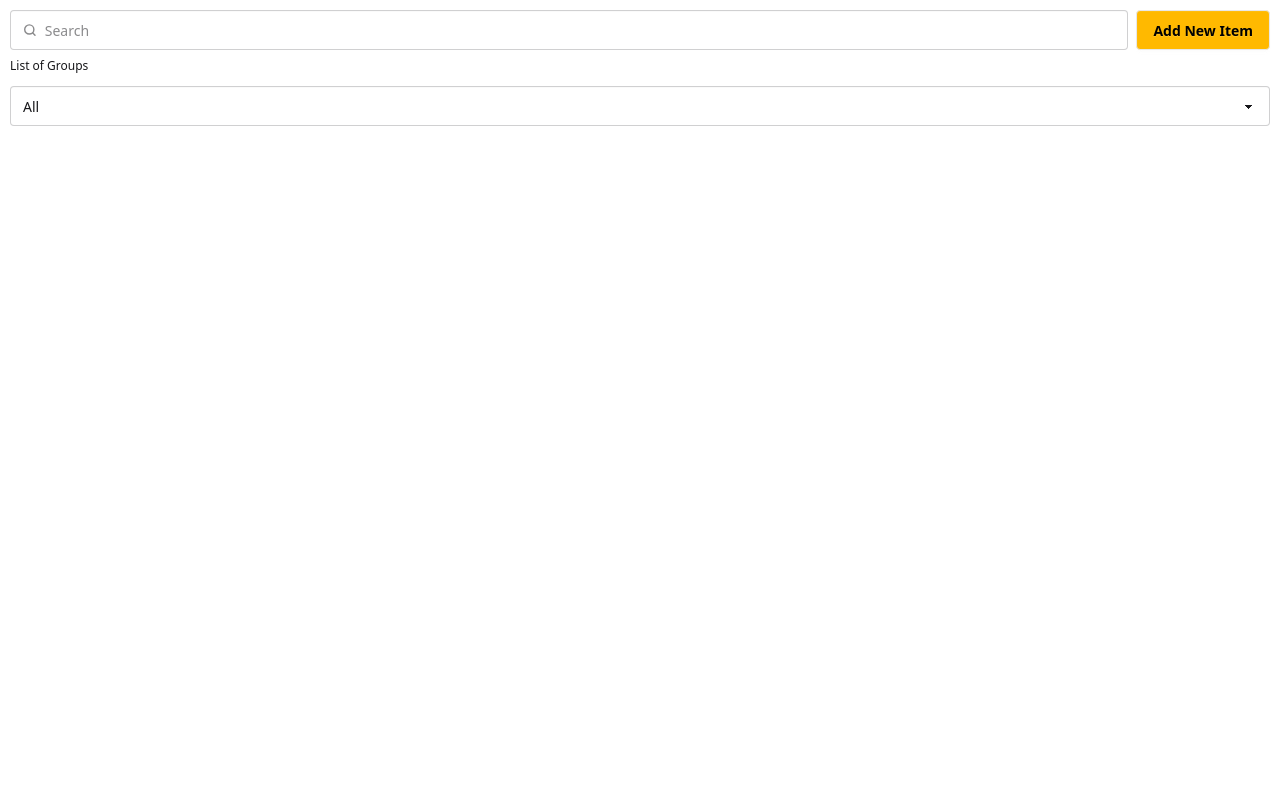
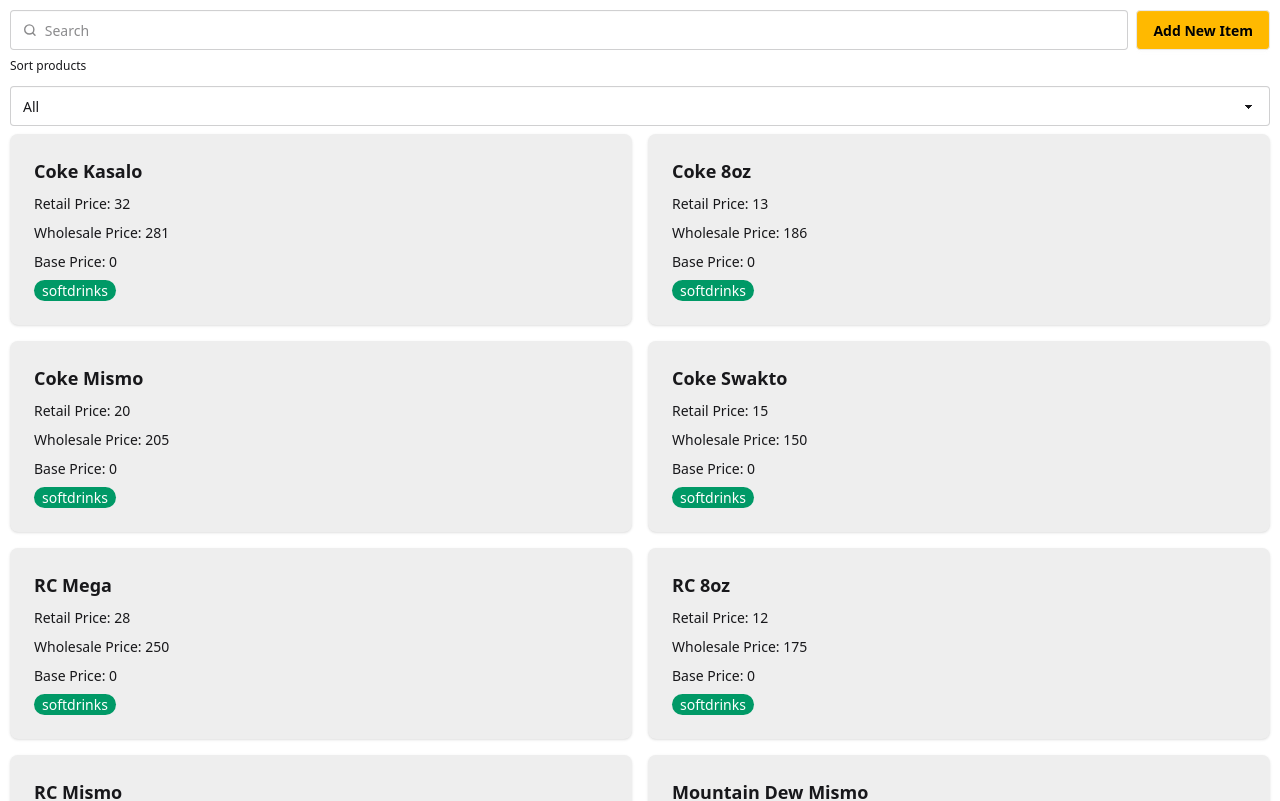
Before and after one commit to cgarave/reactv19-project, a React (Vite) app: page / in a window 1280 px wide. Shown: the top 801 px of the page. Built offline with nearby package versions, Linux system fonts and the light colour scheme.

Commit message:
added modal features and dummy data

```diff
--- a/src/App.jsx
+++ b/src/App.jsx
@@ -7,7 +7,7 @@
 
 export default function App () {
   const [items, setItems] = useState([]); // this will handle the item details coming from modal
-  const [groupName, setGroupName] = useState('');
+  const [groupName, setGroupName] = useState('all');
 
   return (
     <>
@@ -15,8 +15,8 @@
         <Searchbar />
         <Modal items={items} setItems={setItems} groupName={groupName} setGroupName={setGroupName} />
       </div>
-      <Dropdown setGroupName={setGroupName} dropdownName={'List of Groups'}/>
-      <ItemsContainer items={items}/>
+      <Dropdown groupName={groupName} setGroupName={setGroupName} dropdownName={'Sort products'}/>
+      <ItemsContainer items={items} setItems={setItems}/>
     </>
   )
 }
--- a/src/Dropdown.jsx
+++ b/src/Dropdown.jsx
@@ -1,11 +1,8 @@
 const Dropdown = ({ setGroupName, dropdownName }) => {
-    const selectedGroup = (e) => {
-        setGroupName(e.target.value);
-    }
     return (
         <div>
             <legend className="fieldset-legend font-medium text-xs">{dropdownName}</legend>
-            <select className="select mt-2 w-full outline-0" required={true} onChange={selectedGroup}>
+            <select className="select mt-2 w-full outline-0" onChange={(e) => setGroupName(e.target.value)}>
                 <option value={'all'}>All</option>
                 <option value={'softdrinks'}>Softdrinks</option>
                 <option value={'liquor'}>Liquor</option>
--- a/src/ItemCard.jsx
+++ b/src/ItemCard.jsx
@@ -6,7 +6,7 @@
                 <p>Retail Price: {retailPrice}</p>
                 <p>Wholesale Price: {wholesalePrice}</p>
                 <p>Base Price: {basePrice}</p>
-                <h4 className="px-2 bg-sky-500 rounded-xl w-fit" >{groupName}</h4>
+                <h4 className="px-2 bg-emerald-600 rounded-full w-fit text-white">{groupName}</h4>
             </div>
         </div>
     )
--- a/src/ItemsContainer.jsx
+++ b/src/ItemsContainer.jsx
@@ -1,11 +1,29 @@
 import ItemCard from './ItemCard'
+import { dummyData } from './assets/items.jsx'
 
 const ItemsContainer = ({ items }) => {
   return (
     <div className='grid grid-cols-2 gap-4 mt-2'>
+        {dummyData.map((data) => {
+            return (
+                <ItemCard
+                  groupName={data.groupName}
+                  itemName={data.itemName}
+                  retailPrice={data.retailPrice}
+                  wholesalePrice={data.wholesalePrice}
+                  basePrice={data.basePrice}
+                  key={data.id}/>
+            )
+        })}
         {items.map((item) => {
             return (
-                <ItemCard groupName={item.groupName} itemName={item.itemName} retailPrice={item.retailPrice} wholesalePrice={item.wholesalePrice} basePrice={item.basePrice} key={item.id}/>
+                <ItemCard
+                  groupName={item.groupName}
+                  itemName={item.itemName}
+                  retailPrice={item.retailPrice}
+                  wholesalePrice={item.wholesalePrice}
+                  basePrice={item.basePrice}
+                  key={item.id}/>
             )
         })}
     </div>
--- a/src/Modal.jsx
+++ b/src/Modal.jsx
@@ -1,4 +1,4 @@
-import { useState } from "react"
+import { useState, useRef } from "react"
 import Dropdown from "./Dropdown"
 
 const Modal = ({ items, setItems, groupName, setGroupName }) => {
@@ -21,8 +21,19 @@
         setBasePrice(e.target.value);
     }
 
+    const modalRef = useRef(null);
+
+    let savedItems = []
+    if(items.length > 0) {
+        for(let i = 0; i < items.length; i++){
+            savedItems = [...savedItems, items[i].itemName]
+        }
+    }
+
     function addItem() {
-        if(itemName !== '') {
+        console.log(savedItems);
+
+        if(itemName !== '' && !savedItems.includes(itemName)) {
             setItems([...items, {
                 groupName: groupName,
                 itemName: itemName,
@@ -31,12 +42,17 @@
                 basePrice: basePrice,
                 id: crypto.randomUUID(),
             }])
+
+            setItemName('');
+            setRetailPrice(0);
+            setWholesalePrice(0);
+            setBasePrice(0);
+            modalRef.current.click(); // closes the modal
+        } else if (savedItems.includes(itemName)) {
+            console.log('item is already added');
         }
-        setItemName('')
-        setRetailPrice(0)
-        setWholesalePrice(0)
-        setBasePrice(0)
     }
+
     return (
         <>
             <button className="btn bg-amber-400 text-black" onClick={() => document.getElementById('my_modal_3').showModal()}>Add New Item</button>
@@ -44,11 +60,11 @@
                 <div className="modal-box">
                     <form method="dialog">
                         {/* if there is a button in form, it will close the modal */}
-                        <button className="btn btn-sm btn-circle btn-ghost absolute right-2 top-2">✕</button>
+                        <button className="btn btn-sm btn-circle btn-ghost absolute right-2 top-2" ref={modalRef}>✕</button>
                     </form>
                     <h3 className="font-bold text-lg">Add Item</h3>
                     <div className="my-2">
-                        <Dropdown setGroupName={setGroupName} dropdownName={'Group'}/>
+                        <Dropdown groupName={groupName} setGroupName={setGroupName} dropdownName={'Group'}/>
                         <fieldset className="fieldset">
                             <legend className="fieldset-legend font-medium">Item Name</legend>
                             <input type="text" className="input w-full" placeholder="Type here" onChange={itemNameInput} value={itemName}/>
--- /dev/null
+++ b/src/assets/items.jsx
@@ -0,0 +1,114 @@
+export const dummyData = [
+    {
+        groupName: 'softdrinks',
+        itemName: 'Coke Kasalo',
+        retailPrice: 32,
+        wholesalePrice: 281,
+        basePrice: 0,
+        id: crypto.randomUUID(),
+    },
+    {
+        groupName: 'softdrinks',
+        itemName: 'Coke 8oz',
+        retailPrice: 13,
+        wholesalePrice: 186,
+        basePrice: 0,
+        id: crypto.randomUUID(),
+    },
+    {
+        groupName: 'softdrinks',
+        itemName: 'Coke Mismo',
+        retailPrice: 20,
+        wholesalePrice: 205,
+        basePrice: 0,
+        id: crypto.randomUUID(),
+    },
+    {
+        groupName: 'softdrinks',
+        itemName: 'Coke Swakto',
+        retailPrice: 15,
+        wholesalePrice: 150,
+        basePrice: 0,
+        id: crypto.randomUUID(),
+    },
+    {
+        groupName: 'softdrinks',
+        itemName: 'RC Mega',
+        retailPrice: 28,
+        wholesalePrice: 250,
+        basePrice: 0,
+        id: crypto.randomUUID(),
+    },
+    {
+        groupName: 'softdrinks',
+        itemName: 'RC 8oz',
+        retailPrice: 12,
+        wholesalePrice: 175,
+        basePrice: 0,
+        id: crypto.randomUUID(),
+    },
+    {
+        groupName: 'softdrinks',
+        itemName: 'RC Mismo',
+        retailPrice: 0,
+        wholesalePrice: 0,
+        basePrice: 0,
+        id: crypto.randomUUID(),
+    },
+    {
+        groupName: 'softdrinks',
+        itemName: 'Mountain Dew Mismo',
+        retailPrice: 20,
+        wholesalePrice: 205,
+        basePrice: 0,
+        id: crypto.randomUUID(),
+    },
+    {
+        groupName: 'softdrinks',
+        itemName: 'Cobra',
+        retailPrice: 20,
+        wholesalePrice: 205,
+        basePrice: 0,
+        id: crypto.randomUUID(),
+    },
+    {
+        groupName: 'softdrinks',
+        itemName: 'Cobra Plastic',
+        retailPrice: 20,
+        wholesalePrice: 205,
+        basePrice: 0,
+        id: crypto.randomUUID(),
+    },
+    {
+        groupName: 'softdrinks',
+        itemName: 'Sting',
+        retailPrice: 20,
+        wholesalePrice: 205,
+        basePrice: 0,
+        id: crypto.randomUUID(),
+    },
+    {
+        groupName: 'softdrinks',
+        itemName: 'Sting Plastic',
+        retailPrice: 20,
+        wholesalePrice: 205,
+        basePrice: 0,
+        id: crypto.randomUUID(),
+    },
+    {
+        groupName: 'softdrinks',
+        itemName: 'Mineral',
+        retailPrice: 15,
+        wholesalePrice: 15,
+        basePrice: 0,
+        id: crypto.randomUUID(),
+    },
+    {
+        groupName: 'softdrinks',
+        itemName: 'Wilkins 8 liter',
+        retailPrice: 95,
+        wholesalePrice: 0,
+        basePrice: 0,
+        id: crypto.randomUUID(),
+    },
+]
```
Also changed, not shown: src/App.css (added).
